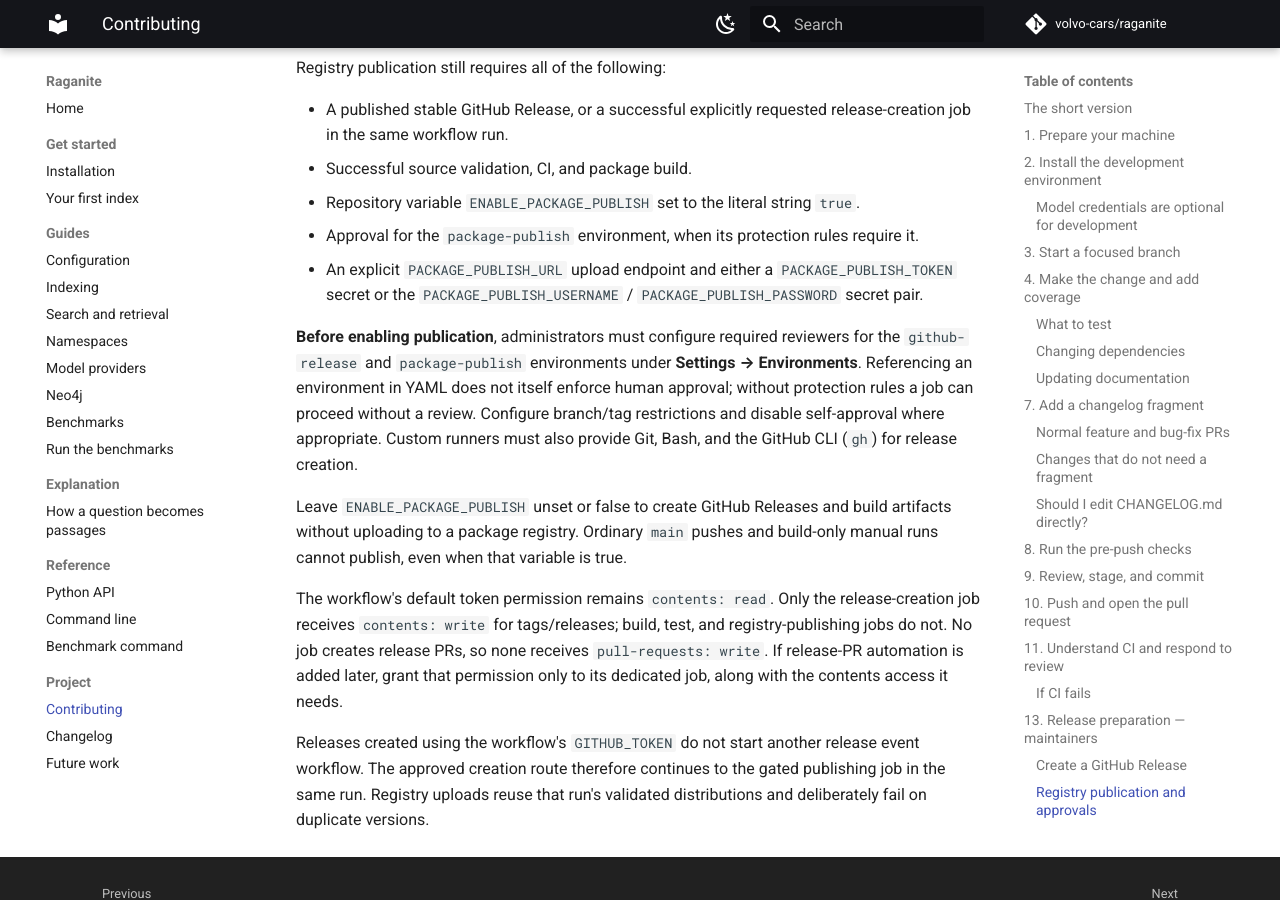
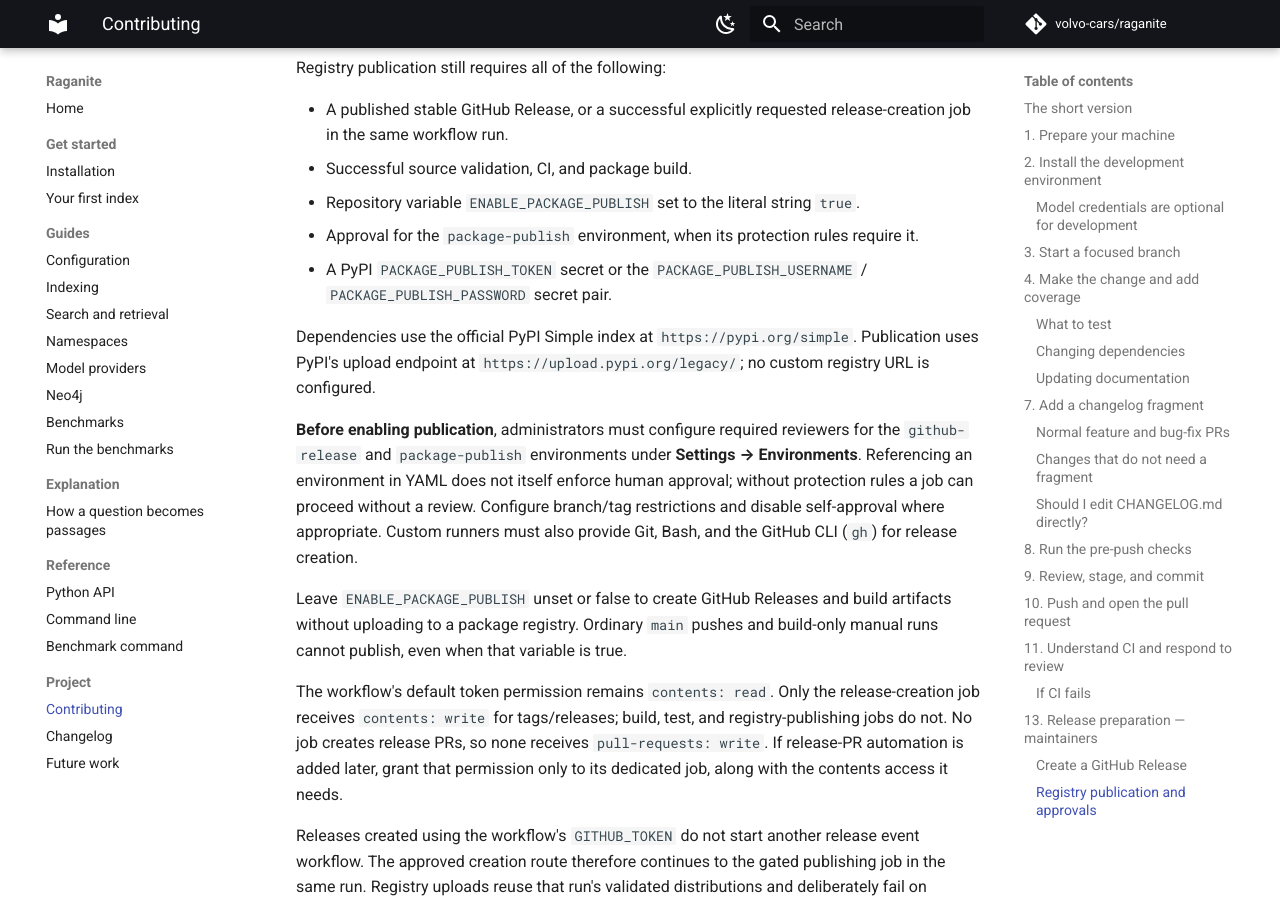
Before and after one commit to volvo-cars/raganite, an MkDocs documentation site: the page built from docs/contributing.md, in a window 1280 px wide and 900 px high, scrolled down 9097 px. Built offline with MkDocs 1.6.1 and Material for MkDocs 9.7.7, drawn with Linux system fonts in a browser that asks for light colours; comment, search, counter and statistics services are not loaded.

Commit message:
chore: standardize dependency installs and publishing on official PyPI
- Set PyPI as the default uv index and configure CI downloads
- Update contributor guidance for PyPI configuration
- Clarify the README introduction

```diff
--- a/docs/contributing.md
+++ b/docs/contributing.md
@@ -401,9 +401,12 @@ Registry publication still requires all of the following:
 - Successful source validation, CI, and package build.
 - Repository variable `ENABLE_PACKAGE_PUBLISH` set to the literal string `true`.
 - Approval for the `package-publish` environment, when its protection rules require it.
-- An explicit `PACKAGE_PUBLISH_URL` upload endpoint and either a
-  `PACKAGE_PUBLISH_TOKEN` secret or the `PACKAGE_PUBLISH_USERNAME` /
+- A PyPI `PACKAGE_PUBLISH_TOKEN` secret or the `PACKAGE_PUBLISH_USERNAME` /
   `PACKAGE_PUBLISH_PASSWORD` secret pair.
+
+Dependencies use the official PyPI Simple index at `https://pypi.org/simple`.
+Publication uses PyPI's upload endpoint at `https://upload.pypi.org/legacy/`;
+no custom registry URL is configured.
 
 **Before enabling publication**, administrators must configure required reviewers
 for the `github-release` and `package-publish` environments under **Settings →
--- a/pyproject.toml
+++ b/pyproject.toml
@@ -34,6 +34,11 @@ build-backend = "hatchling.build"
 
 [tool.hatch.build.targets.wheel]
 packages = ["src/raganite", "benchmark"]
+
+[[tool.uv.index]]
+name = "pypi"
+url = "https://pypi.org/simple"
+default = true
 
 [tool.pytest.ini_options]
 testpaths = ["tests"]
```
Also changed, not shown: README.md (+17 -15 lines), 3 other files.
